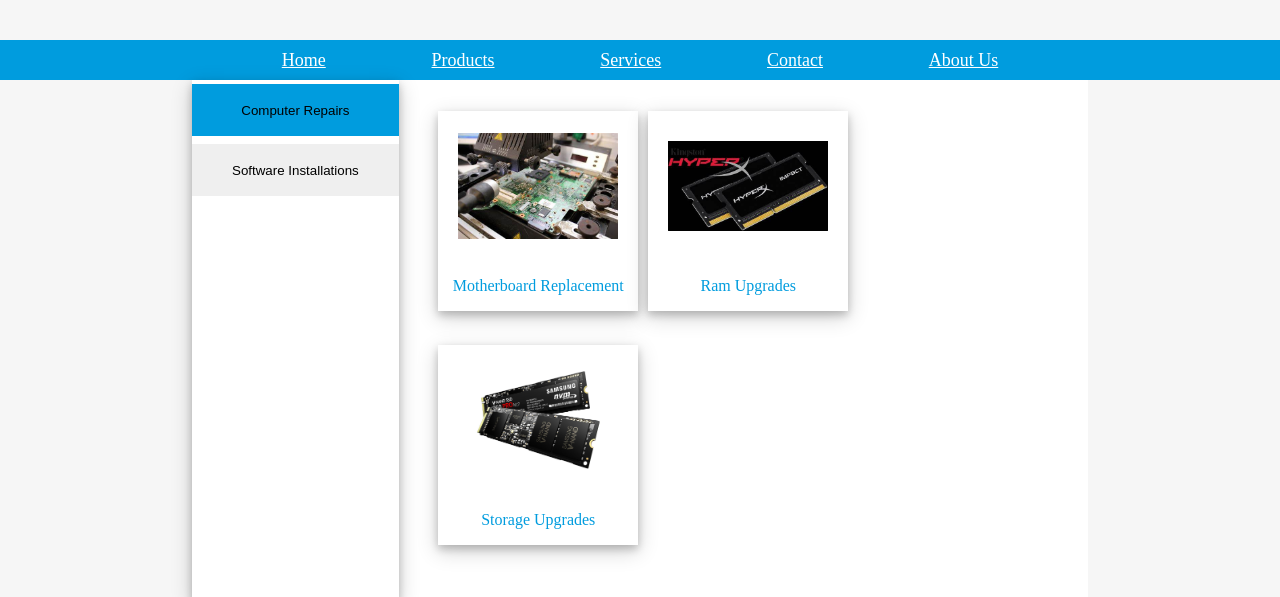
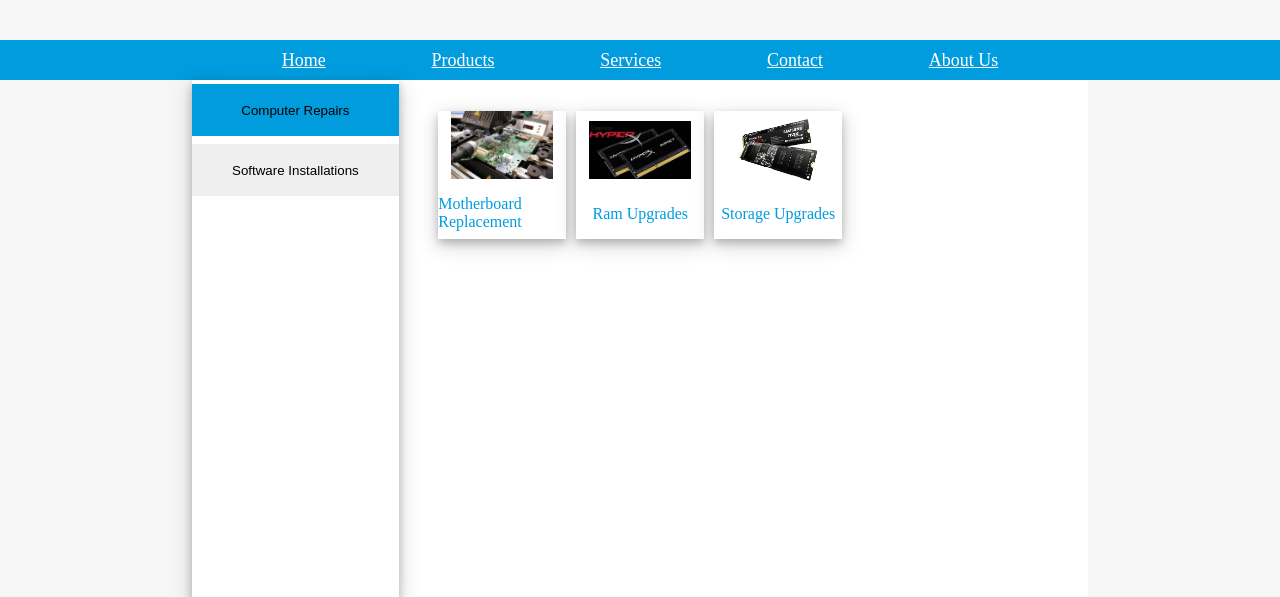
Before and after one commit to cheruiyot254/ultimatetechnologies, a plain HTML site: page Html/Services.html in a window 1280 px wide. Shown: the top 597 px of the page. Drawn offline with Linux system fonts and the light colour scheme.

Commit message:
Update Services.css

```diff
--- a/Css/Services.css
+++ b/Css/Services.css
@@ -218,8 +218,8 @@ body
 {
     display: flex;
     flex-direction: column;
-    width: 200px;
-    height: 200px;
+    width: 10vw;
+    height: 10vw;
     background-color: #FFFFFF;
     border-width: thin;
     border-radius: 5;
```
